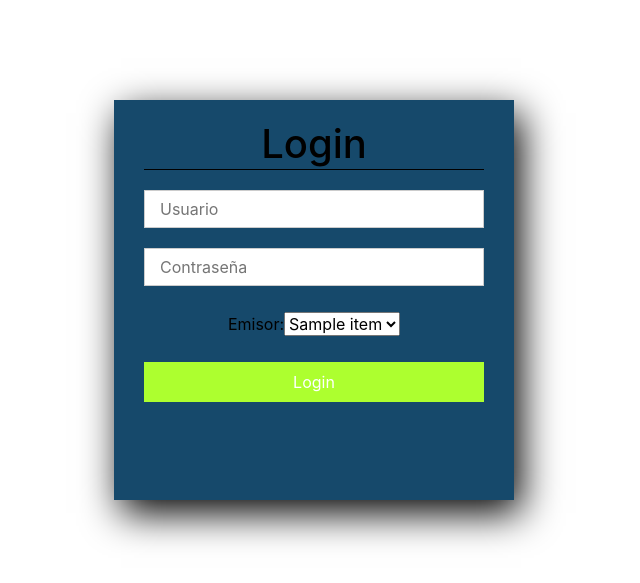
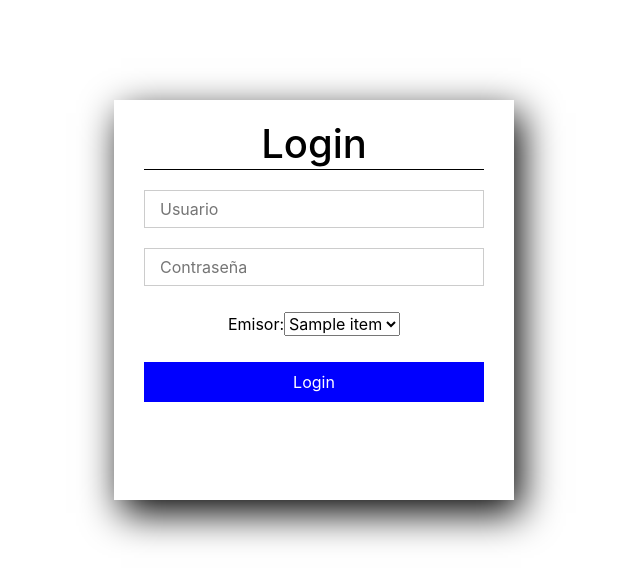
Before and after one commit to JossueJativa/ModeladoDeSoftware, a Django app: page / in a window 1280 px wide. Shown: the top 583 px of the page, without its empty margins (326-966 px from the left). Run offline with Django 4.2, Linux system fonts and the light colour scheme; tables that the repository leaves empty hold one stand-in row (values such as "Sample post"); a database or web service that is not in the repository returns one stand-in record (values such as "Sample title"); data that the repository does not hold is empty; some libraries are stand-ins or nearby versions.

Commit message:
Cambios de colores

```diff
--- a/RecursosHumanos/CentroCostos/templates/index.html
+++ b/RecursosHumanos/CentroCostos/templates/index.html
@@ -14,7 +14,7 @@
         .form-login{
             width: 400px;
             height: 400px;
-            background-color: rgb(22, 73, 107);
+            background-color: white;
             margin: auto;
             margin-top: 100px;
             box-shadow: 7px 13px 37px #000;
@@ -56,7 +56,7 @@
         .button{
             width: 100%;
             height: 40px;
-            background-color: greenyellow;
+            background-color: blue;
             border: none;
             color: white;
             margin-bottom: 20px;
```
